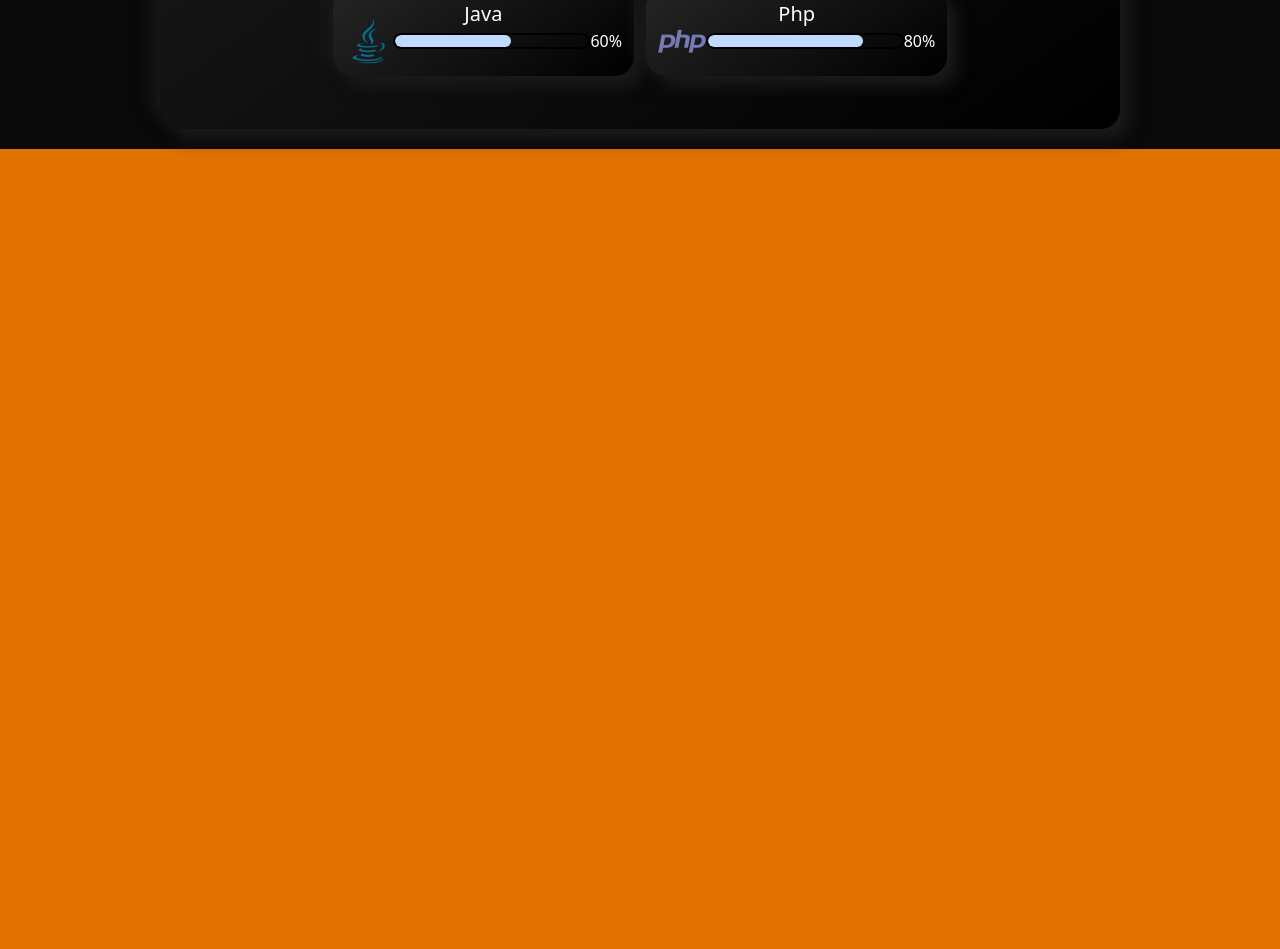
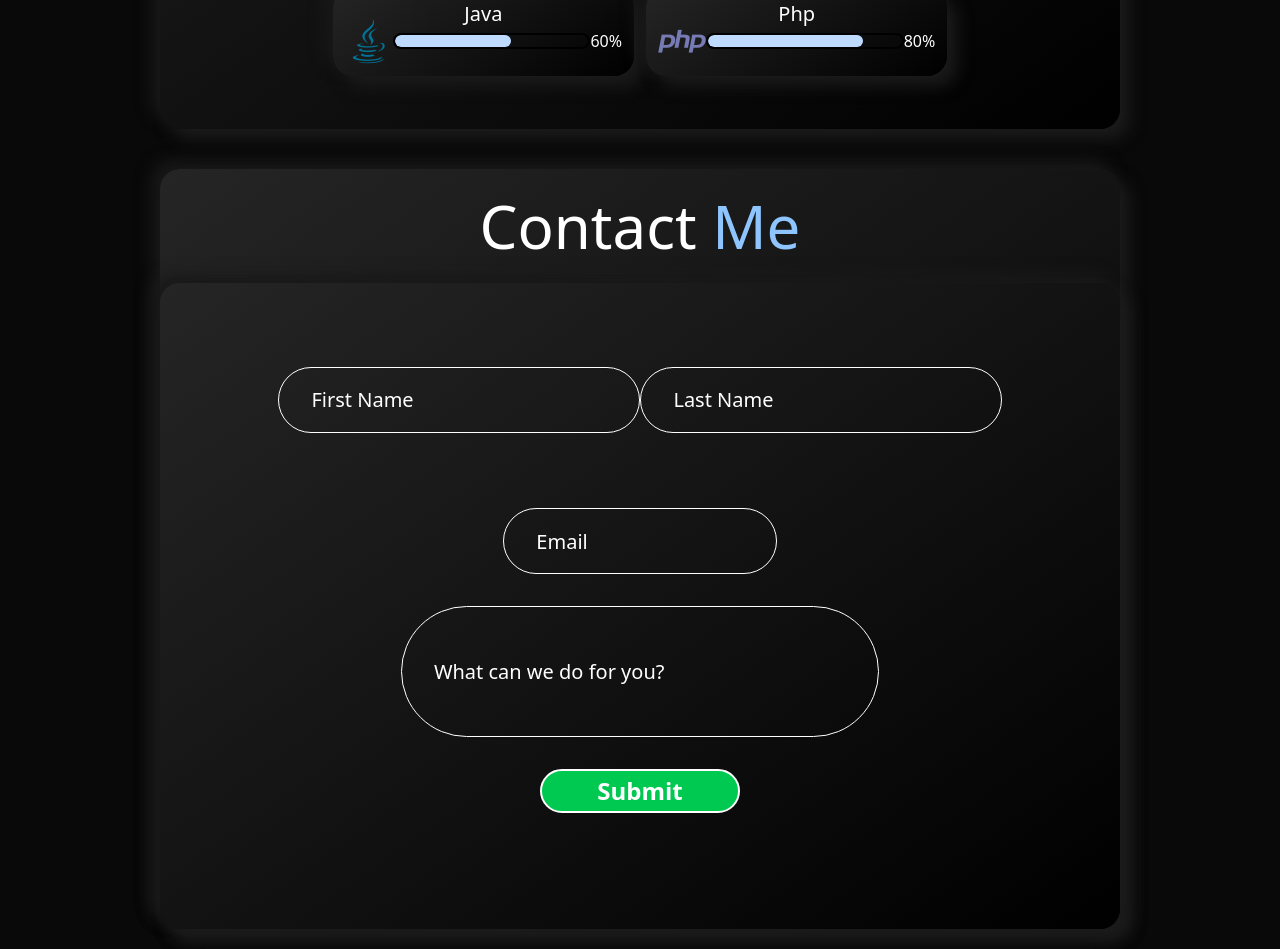
Before and after one commit to SaBin-03/Portfolio_Website, a React (Vite) app: page / in a window 1280 px wide. Shown: the part 3051-4000 px from the top of the page. Built offline with nearby package versions, Linux system fonts and the light colour scheme.

Commit message:
fourth commit

```diff
--- a/src/components/NavBar.jsx
+++ b/src/components/NavBar.jsx
@@ -38,8 +38,8 @@ const NavBar = () => {
                 <h2 className="text-white text-4xl font-semibold ">Alex</h2>
             </div>
             <div ref={Links}  className="flex justify-center items-center gap-6">
-                {navLinks.map((elem)=>{
-                    return <a  className='text-white ' href={elem.id}>{elem.title}</a>
+                {navLinks.map((elem,idx)=>{
+                    return <a key={idx} className='text-white ' href={elem.id}>{elem.title}</a>
                 })}
             </div>
             <div ref={btn}>
--- a/src/index.css
+++ b/src/index.css
@@ -67,3 +67,20 @@ body {
   box-shadow: 10px 10px 16px #1b1b1b, -8px -8px 16px #1a1a1a;
   border-radius: 20px;
 }
+#cardsbox{
+  background: linear-gradient(145deg, #252525, #000000);
+  box-shadow: 10px 10px 16px #1b1b1b, -8px -8px 16px #1a1a1a;
+  border-radius: 20px;
+}
+#contact{
+  background: linear-gradient(145deg, #252525, #000000);
+  box-shadow: 10px 10px 16px #1b1b1b, -8px -8px 16px #1a1a1a;
+  border-radius: 20px;
+}
+input::placeholder{
+  color: white;
+}
+input{
+  border: 1px solid white;
+  color: white;
+}
--- a/src/section/About.jsx
+++ b/src/section/About.jsx
@@ -53,8 +53,8 @@ const About = () => {
               <p className="text-white text-xl leading-8 ">When I’m not coding, you’ll probably find me exploring creative designs, learning animation techniques with GSAP, or just listening to chill beats while brainstorming new project ideas.</p>
             </div>
             <div className="mt-10">
-              <button className=" mr-4 text-white px-5 py-3 text-xl rounded-full cursor-pointer border-2 transition-all hover:bg-blue-400">LinkedIn <i class="ri-linkedin-fill"></i></button>
-              <button className=" text-white px-5 py-3 text-xl rounded-full cursor-pointer border-2 transition-all hover:bg-yellow-400">View <i class="ri-list-view"></i></button>
+              <button className=" mr-4 text-white px-5 py-3 text-xl rounded-full cursor-pointer border-2 transition-all hover:bg-blue-400">LinkedIn <i className="ri-linkedin-fill"></i></button>
+              <button className=" text-white px-5 py-3 text-xl rounded-full cursor-pointer border-2 transition-all hover:bg-yellow-400">View <i className="ri-list-view"></i></button>
             </div>
           </div>
         </div>
--- a/src/section/Contactme.jsx
+++ b/src/section/Contactme.jsx
@@ -1,9 +1,73 @@
-import React from 'react'
+import { useGSAP } from '@gsap/react'
+import gsap from 'gsap'
+import React, { useRef, useState } from 'react'
+import { ScrollTrigger } from "gsap/all";
 
 const Contact = () => {
+
+  const [firstName, setfirstName] = useState("")
+  const [lastName, setlastName] = useState("")
+  const [email, setemail] = useState("")
+  const [text, settext] = useState("")
+
+  const title1 = useRef(null)
+  const boxes1 = useRef(null)
+
+  gsap.registerPlugin(ScrollTrigger);
+
+  useGSAP(()=>{
+    gsap.from(title1.current, {
+      y: -60,
+      opacity: 0,
+      duration: 1,
+      scrollTrigger: {
+        trigger: title1.current,
+        start: "top 65%",
+      },
+    });
+    gsap.from(boxes1.current, {
+      y: -60,
+      opacity: 0,
+      duration: 1,
+      scrollTrigger: {
+        trigger: boxes1.current,
+        start: "top 65%",
+      },
+    });
+  },[])
+
   return (
-    <div className='h-full w-full bg-amber-600'>
-
+    <div className='h-full w-full '>
+      <div  className="h-full w-full  flex justify-center items-center">
+        <div id='cardsbox' className="h-[95vh] w-[75vw] ">
+          <div className="h-[15%] w-full flex justify-center items-center">
+            <h2 ref={title1} className="text-white text-6xl">
+              Contact <span className="text-blue-300">Me</span>
+            </h2>
+          </div>
+          <div id='contact' className="h-[85%] w-full gap-3 p-7  flex justify-center items-center">
+              <div ref={boxes1} className="h-full w-[80%] ">
+                <div className="flex justify-around items-center h-[30%]">
+                  <input onChange={(e)=>{
+                    setfirstName(e.target.value)
+                  }} value={firstName} className='h-[15%] p-8 text-xl rounded-full border-2' type="text" placeholder='First Name'/>
+                  <input onChange={(e)=>{
+                    setlastName(e.target.value)
+                  }} value={lastName}  className='h-[15%] p-8 text-xl rounded-full border-2' type="text" placeholder='Last Name'/>
+                </div>
+                <div className="h-[70%] p-5 gap-8  flex  items-center flex-col">
+                  <input onChange={(e)=>{
+                    setemail(e.target.value)
+                  }} value={email} className='h-[15%] w-[40%] p-8 text-xl rounded-full border-white' type="email" placeholder='Email'/>
+                  <input onChange={(e)=>{
+                    settext(e.target.value)
+                  }} value={text} className='h-[35%] w-[70%] p-8 text-xl rounded-full border-white' type="text" placeholder='What can we do for you?'/>
+                <button className='bg-green-500 cursor-pointer text-white border-2 text-2xl rounded-full px-5 py-1 w-50 font-semibold'>Submit</button>
+                </div>
+              </div>
+          </div>
+        </div>
+      </div>
     </div>
   )
 }
--- a/src/section/Projects.jsx
+++ b/src/section/Projects.jsx
@@ -47,9 +47,9 @@ const Projects = () => {
             </h2>
           </div>
           <div ref={cardsRef} className="h-[85%] w-full flex justify-center items-center gap-3 p-2">
-            {projectsData.map((elem) => {
+            {projectsData.map((elem,idx) => {
               return (
-                <div  id="cards" className="h-[90%] w-1/3  p-3 rounded-2xl">
+                <div key={idx} id="cards" className="h-[90%] w-1/3  p-3 rounded-2xl">
                   <div className="h-[50%] w-full  rounded-2xl overflow-hidden ">
                     <img
                       id="cardimg"
@@ -81,7 +81,7 @@ const Projects = () => {
                       </div>
                       <div className="w-[60px] h-full mt-10 cursor-pointer">
                         <i className="ri-github-fill text-[24px] text-white"></i>
-                        <i class="ri-arrow-right-up-fill text-white"></i>
+                        <i className="ri-arrow-right-up-fill text-white"></i>
                       </div>
                     </div>
                   </div>
```
